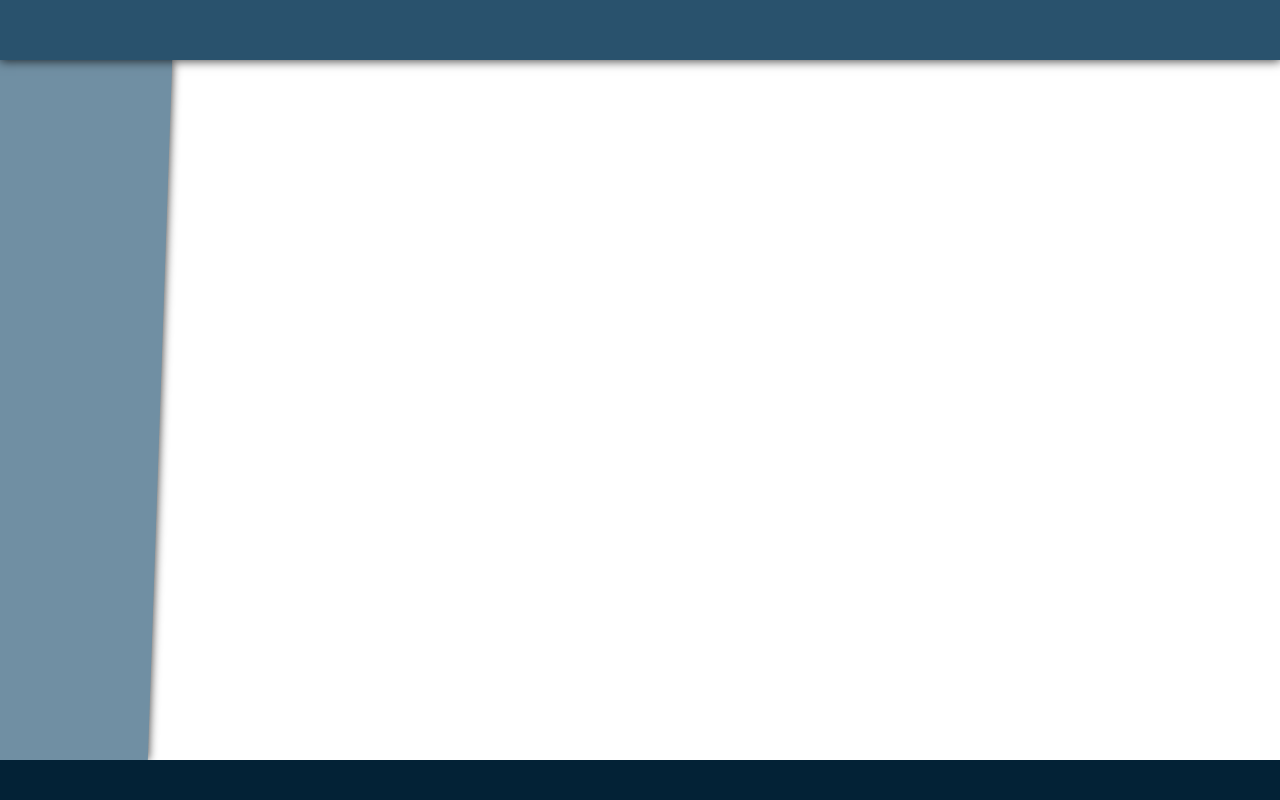
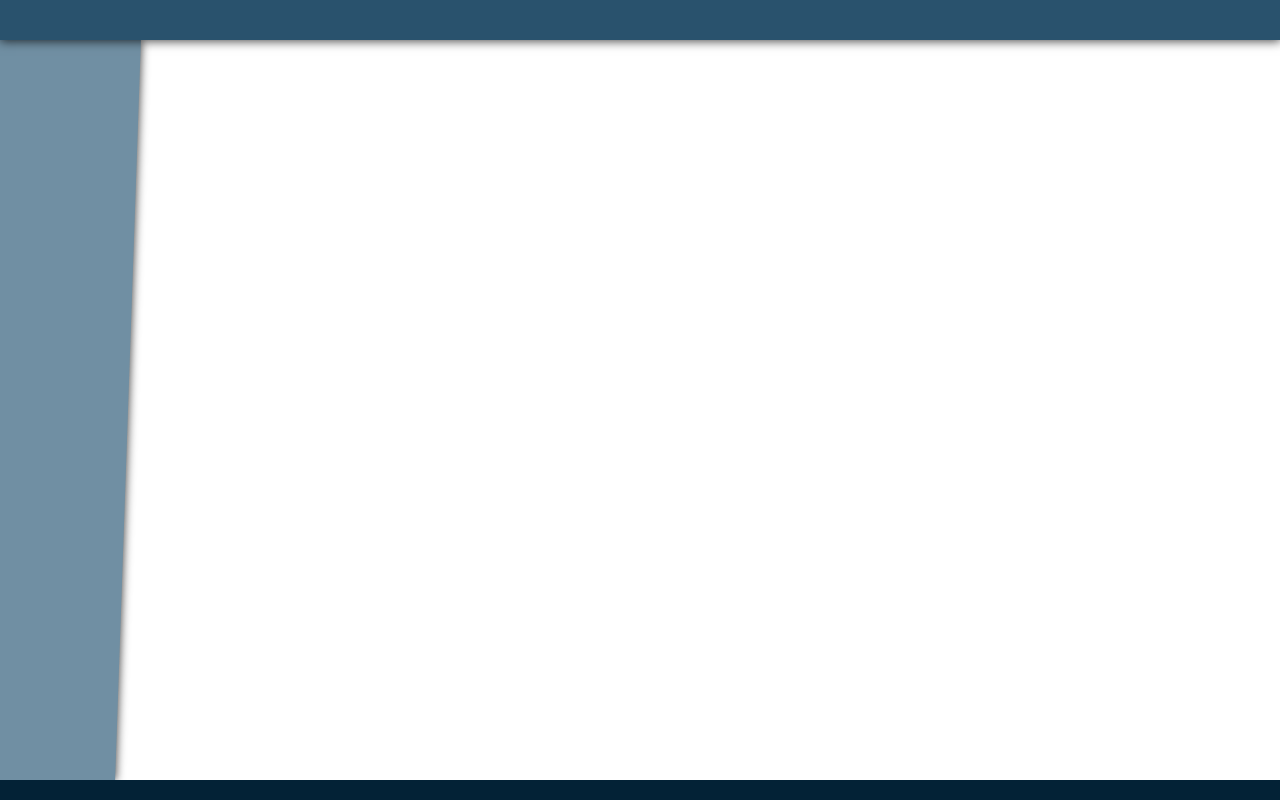
Before and after one commit to ConnerAiken/ConnerAiken.com, a React app: page / in a window 1280 px wide. Built offline with nearby package versions, Linux system fonts and the light colour scheme.

Commit message:
Adjust scale of layout elements

```diff
--- a/src/components/App.scss
+++ b/src/components/App.scss
@@ -4,8 +4,8 @@
      width: 100vw;
      height: 100vh;
      display: grid;
-     grid-template-rows: 7.5% 87.5% 5%;
-     grid-template-columns: 12.5% 87.5%;
+     grid-template-rows: 5% 92.5% 2.5%;
+     grid-template-columns: 10% 90%;
 
 
      #header {
```
